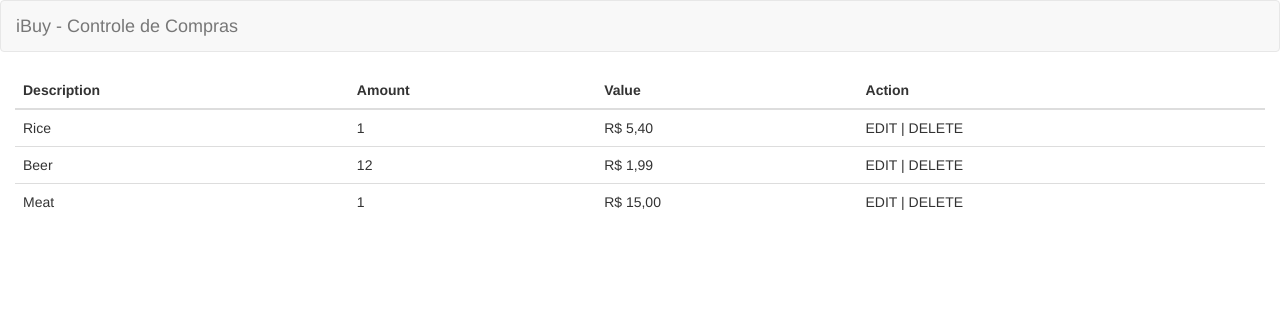
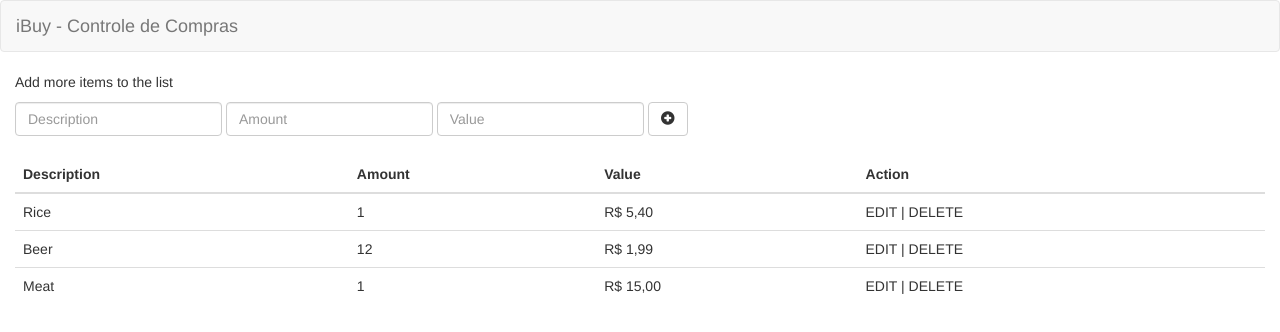
Before and after one commit to uberGadelha/iBuy, a plain HTML site: page index.html in a window 1280 px wide. Drawn offline with Linux system fonts and the light colour scheme.

Commit message:
Created registration fields and functions to update the list

```diff
--- a/index.html
+++ b/index.html
@@ -18,6 +18,25 @@
    </header>
 
    <div class="container-fluid">
+      <div class="form-inline">
+         <p>Add more items to the list</p>
+         <div class="form-group">
+            <input id="desc" placeholder="Description" type="text" class="form-control">
+         </div>
+         <div class="form-group">
+            <input id="amount" placeholder="Amount" type="text" class="form-control">
+         </div>
+         <div class="form-group">
+            <input id="value" placeholder="Value" type="text" class="form-control">
+         </div>
+
+         <button type="button" class="btn btn-default" onclick="addData()">
+            <span class="glyphicon glyphicon-plus-sign" aria-hidden="true"></span>
+         </button>
+      </div>
+
+      <br>
+
       <table id="listTable" class="table">
 
       </table>
--- a/js/main.js
+++ b/js/main.js
@@ -35,5 +35,14 @@ function formatValue(value) {
    return str;
 }
 
+function addData() {
+   var desc = document.getElementById("desc").value;
+   var amount = document.getElementById("amount").value;
+   var value = document.getElementById("value").value;
+
+   list.unshift({"description":desc, "amount":amount, "value":value});
+   setList(list);
+}
+
 setList(list);
 console.log(getTotal(list));
```
